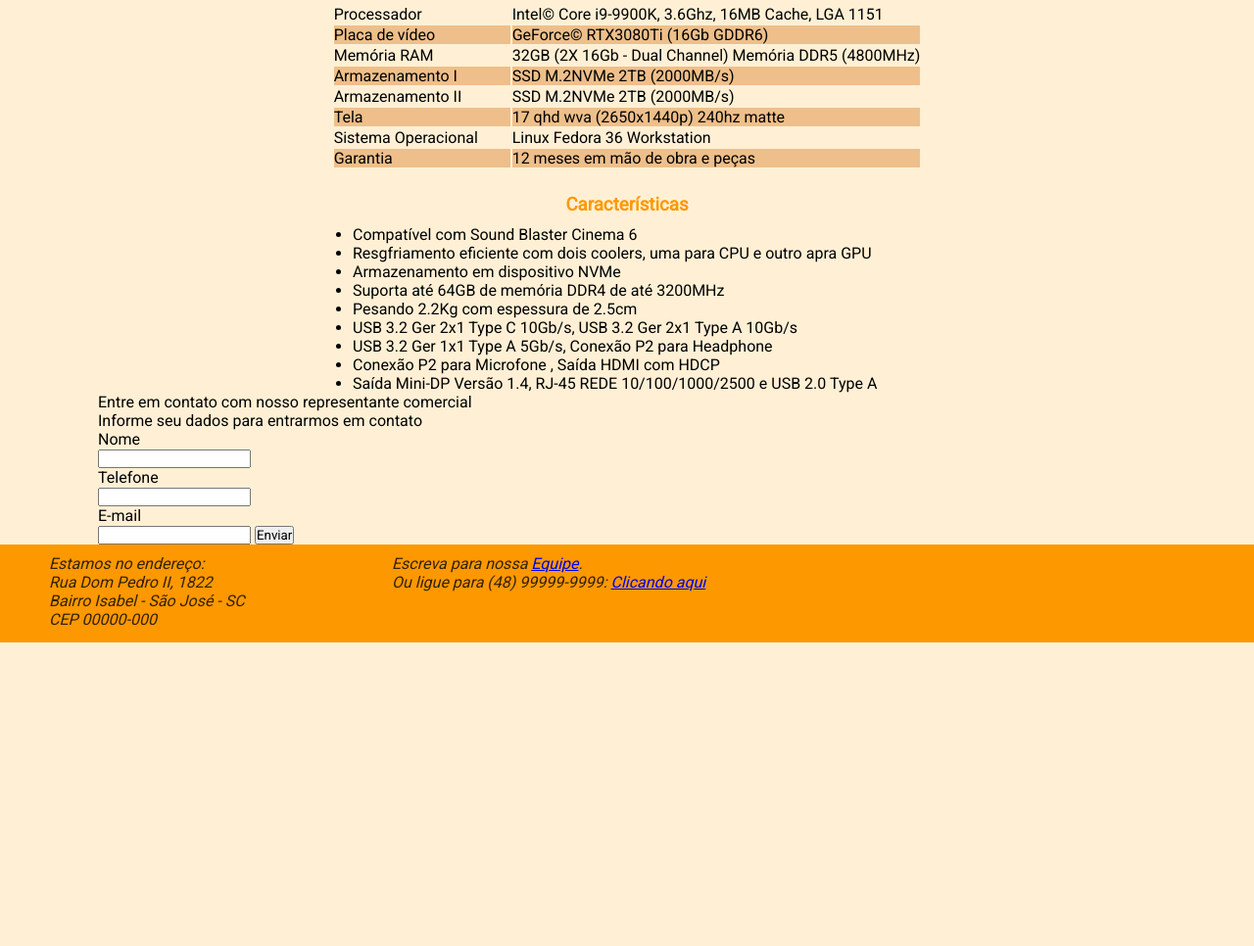
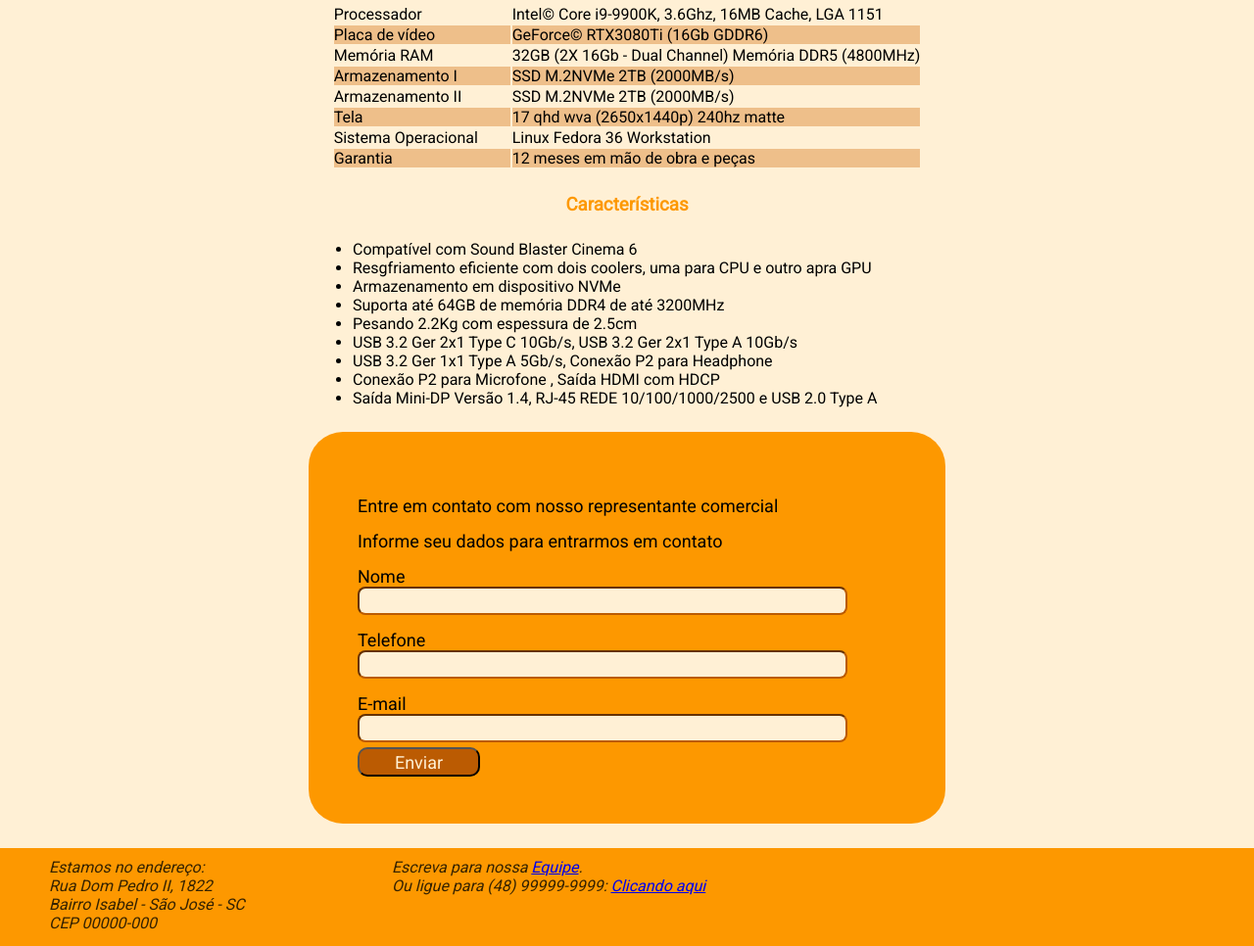
Before and after one commit to Nunesnd/orangeBook, a plain HTML site: page index.html in a window 1280 px wide. Shown: the part 720-1686 px from the top of the page at 98% size. Before the commit the page ends 1376 px from the top, so only its background shows below. Drawn offline with Linux system fonts and the light colour scheme.

Commit message:
formatação do formulário

```diff
--- a/index.css
+++ b/index.css
@@ -62,6 +62,8 @@
 
 .quadrdo{
     width: 700px;
+    margin-top: 25px;
+    margin-bottom: 25px;
     margin-left: auto;
     margin-right: auto;
 }
@@ -95,3 +97,50 @@
     width: 350px;
     float: left;
 }
+
+.quadrdo form {
+    padding: 50px
+
+}
+
+.quadrdo form p {
+    margin-top: 15px;
+}
+
+
+button{
+    background-color: rgb(187, 91, 2);
+    color: rgb(255, 240, 213);
+    font-size: large;
+    width: 125px;
+    height: 30px;
+    border-radius: 10px;
+    margin: 5px 0px 45px 0px;
+}
+
+button:hover{
+    background-color: rgb(255, 240, 213);
+    color: rgb(187, 91, 2);
+}
+
+form{
+    background-color: rgb(253, 152, 0);
+    width: 650px;
+    height: 400px;
+    border-radius: 35px;
+    margin-left: auto;
+    margin-right: auto;
+    padding-top: -50px;
+}
+
+input{
+    border-color: rgb(187, 91, 2);
+    padding: 5px;
+    width: 500px;
+    border-radius: 8px;
+    background-color: rgb(255, 240, 213);
+}
+
+form p{
+    font-size: large;
+}
--- a/index.html
+++ b/index.html
@@ -87,20 +87,20 @@
                     </div>
                 </div>
 
-                <div>
+                <div class="quadrdo">
                     <form id="form" name="formulario" action="">
 
                         <p>Entre em contato com nosso representante comercial</p>
                         <p>Informe seu dados para entrarmos em contato</p>
 
-                        <p>Nome </p>
-                        <input type="text" name="nome" id="nome">
+                        <p>Nome</p>
+                        <input type="text" name="nome" id="nome"> <br>
 
                         <p>Telefone</p>
-                        <input type="tel" name="fone" id="fone" >
+                        <input type="tel" name="fone" id="fone" > <br>
 
                         <p>E-mail</p>
-                        <input type="text" name="email" id="email">
+                        <input type="text" name="email" id="email"> <br>
 
                         <button id="btnSave">Enviar</button>
 
--- a/index.js
+++ b/index.js
@@ -20,6 +20,7 @@
         document.getElementById('email').value='';
     }
 
-    console.log(nomeCad, foneCad, emailCad);
+
+    alert(nomeCad+" "+foneCad+" "+emailCad);
 
 })
```
